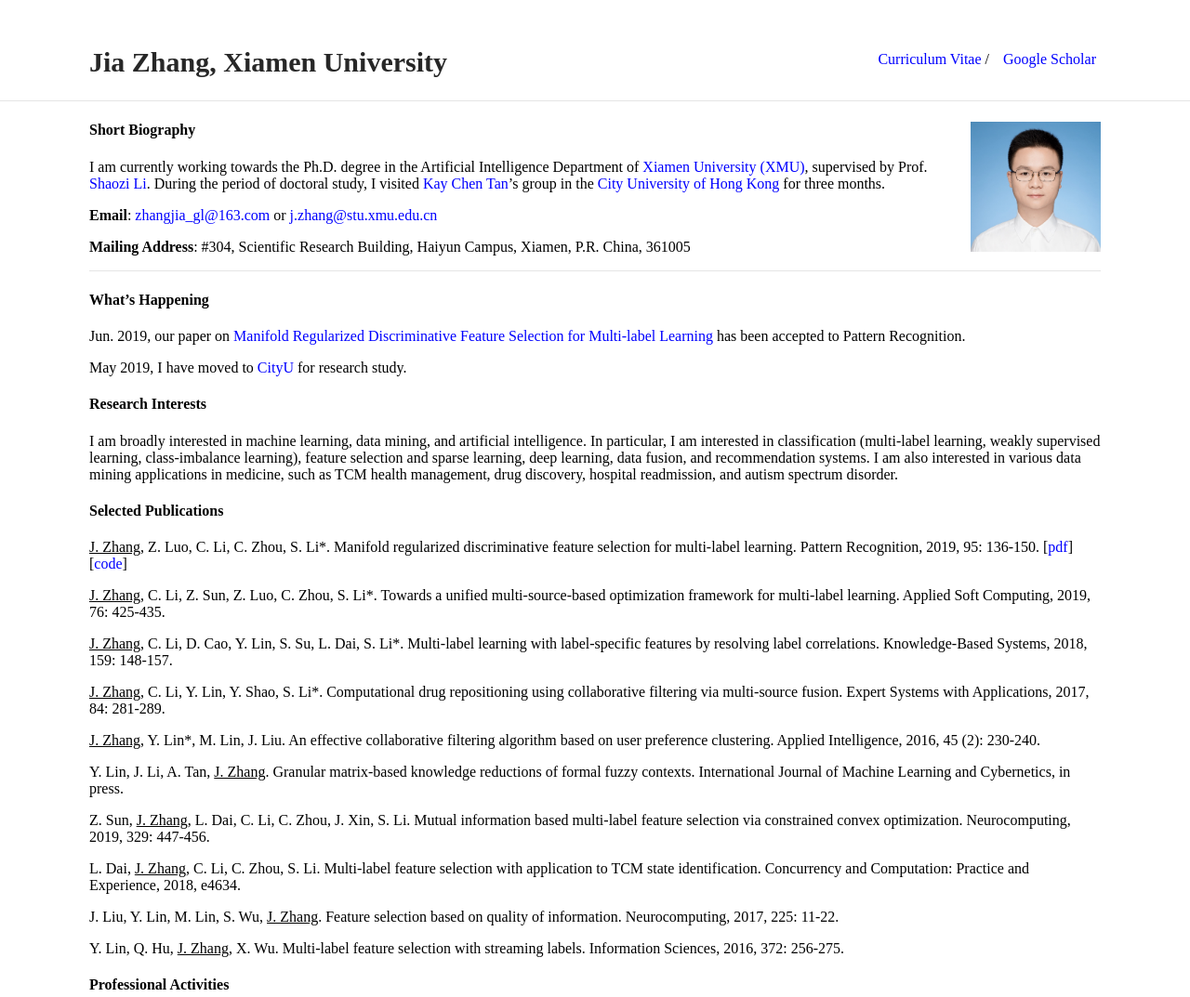
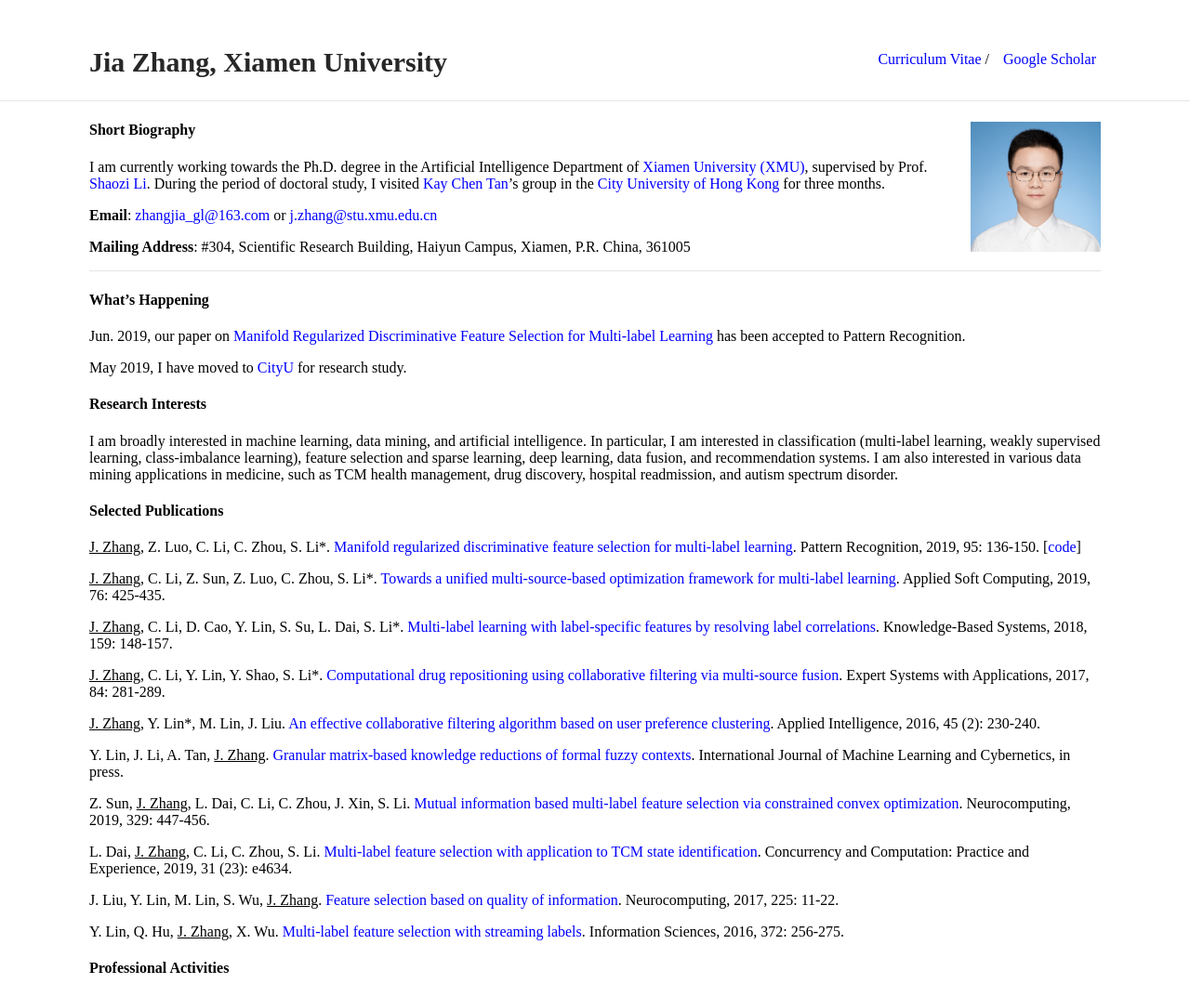
Before and after one commit to jiazhang-ml/jiazhang-ml.github.io, a Jekyll site: the page built from index.md, in a window 1280 px wide. Shown: the top 1073 px of the page at 93% size. Built offline with Jekyll 4.4.1, drawn with Linux system fonts in a browser that asks for light colours.

Commit message:
Update index.md

```diff
--- a/index.md
+++ b/index.md
@@ -26,25 +26,25 @@ I am broadly interested in machine learning, data mining, and artificial intelli
 
 #### Selected Publications
 
-<u>J. Zhang</u>, Z. Luo, C. Li, C. Zhou, S. Li\*. Manifold regularized discriminative feature selection for multi-label learning. Pattern Recognition, 2019, 95: 136-150. [[pdf](1-s2.0-S0031320319302341-main.pdf)] [[code](MDFS-master.zip)]
+<u>J. Zhang</u>, Z. Luo, C. Li, C. Zhou, S. Li\*. [Manifold regularized discriminative feature selection for multi-label learning](https://www.sciencedirect.com/science/article/abs/pii/S0031320319302341). Pattern Recognition, 2019, 95: 136-150. [[code](MDFS-master.zip)]
 
-<u>J. Zhang</u>, C. Li, Z. Sun, Z. Luo, C. Zhou, S. Li\*. Towards a unified multi-source-based optimization framework for multi-label learning. Applied Soft Computing, 2019, 76: 425-435.
+<u>J. Zhang</u>, C. Li, Z. Sun, Z. Luo, C. Zhou, S. Li\*. [Towards a unified multi-source-based optimization framework for multi-label learning](https://www.sciencedirect.com/science/article/abs/pii/S1568494618307051). Applied Soft Computing, 2019, 76: 425-435.
 
-<u>J. Zhang</u>, C. Li, D. Cao, Y. Lin, S. Su, L. Dai, S. Li\*. Multi-label learning with label-specific features by resolving label correlations. Knowledge-Based Systems, 2018, 159: 148-157.
+<u>J. Zhang</u>, C. Li, D. Cao, Y. Lin, S. Su, L. Dai, S. Li\*. [Multi-label learning with label-specific features by resolving label correlations](https://www.sciencedirect.com/science/article/abs/pii/S0950705118303472). Knowledge-Based Systems, 2018, 159: 148-157.
 
-<u>J. Zhang</u>, C. Li, Y. Lin, Y. Shao, S. Li\*. Computational drug repositioning using collaborative filtering via multi-source fusion. Expert Systems with Applications, 2017, 84: 281-289.
+<u>J. Zhang</u>, C. Li, Y. Lin, Y. Shao, S. Li\*. [Computational drug repositioning using collaborative filtering via multi-source fusion](https://www.sciencedirect.com/science/article/pii/S0957417417303202). Expert Systems with Applications, 2017, 84: 281-289.
 
-<u>J. Zhang</u>, Y. Lin\*, M. Lin, J. Liu. An effective collaborative filtering algorithm based on user preference clustering. Applied Intelligence, 2016, 45 (2): 230-240.
+<u>J. Zhang</u>, Y. Lin\*, M. Lin, J. Liu. [An effective collaborative filtering algorithm based on user preference clustering](https://link.springer.com/article/10.1007/s10489-015-0756-9). Applied Intelligence, 2016, 45 (2): 230-240.
 
-Y. Lin, J. Li, A. Tan, <u>J. Zhang</u>. Granular matrix-based knowledge reductions of formal fuzzy contexts. International Journal of Machine Learning and Cybernetics, in press.
+Y. Lin, J. Li, A. Tan, <u>J. Zhang</u>. [Granular matrix-based knowledge reductions of formal fuzzy contexts](https://link.springer.com/article/10.1007/s13042-019-01022-4). International Journal of Machine Learning and Cybernetics, in press.
 
-Z. Sun, <u>J. Zhang</u>, L. Dai, C. Li, C. Zhou, J. Xin, S. Li. Mutual information based multi-label feature selection via constrained convex optimization. Neurocomputing, 2019, 329: 447-456.
+Z. Sun, <u>J. Zhang</u>, L. Dai, C. Li, C. Zhou, J. Xin, S. Li. [Mutual information based multi-label feature selection via constrained convex optimization](https://www.sciencedirect.com/science/article/abs/pii/S0925231218312360). Neurocomputing, 2019, 329: 447-456.
 
-L. Dai, <u>J. Zhang</u>, C. Li, C. Zhou, S. Li. Multi‐label feature selection with application to TCM state identification. Concurrency and Computation: Practice and Experience, 2018, e4634.
+L. Dai, <u>J. Zhang</u>, C. Li, C. Zhou, S. Li. [Multi‐label feature selection with application to TCM state identification](https://onlinelibrary.wiley.com/doi/abs/10.1002/cpe.4634). Concurrency and Computation: Practice and Experience, 2019, 31 (23): e4634.
 
-J. Liu, Y. Lin, M. Lin, S. Wu, <u>J. Zhang</u>. Feature selection based on quality of information. Neurocomputing, 2017, 225: 11-22.
+J. Liu, Y. Lin, M. Lin, S. Wu, <u>J. Zhang</u>. [Feature selection based on quality of information](https://www.sciencedirect.com/science/article/abs/pii/S0925231216312991). Neurocomputing, 2017, 225: 11-22.
 
-Y. Lin, Q. Hu, <u>J. Zhang</u>, X. Wu. Multi-label feature selection with streaming labels. Information Sciences, 2016, 372: 256-275.
+Y. Lin, Q. Hu, <u>J. Zhang</u>, X. Wu. [Multi-label feature selection with streaming labels](https://www.sciencedirect.com/science/article/pii/S0020025516306120). Information Sciences, 2016, 372: 256-275.
 
 #### Professional Activities
 
```
